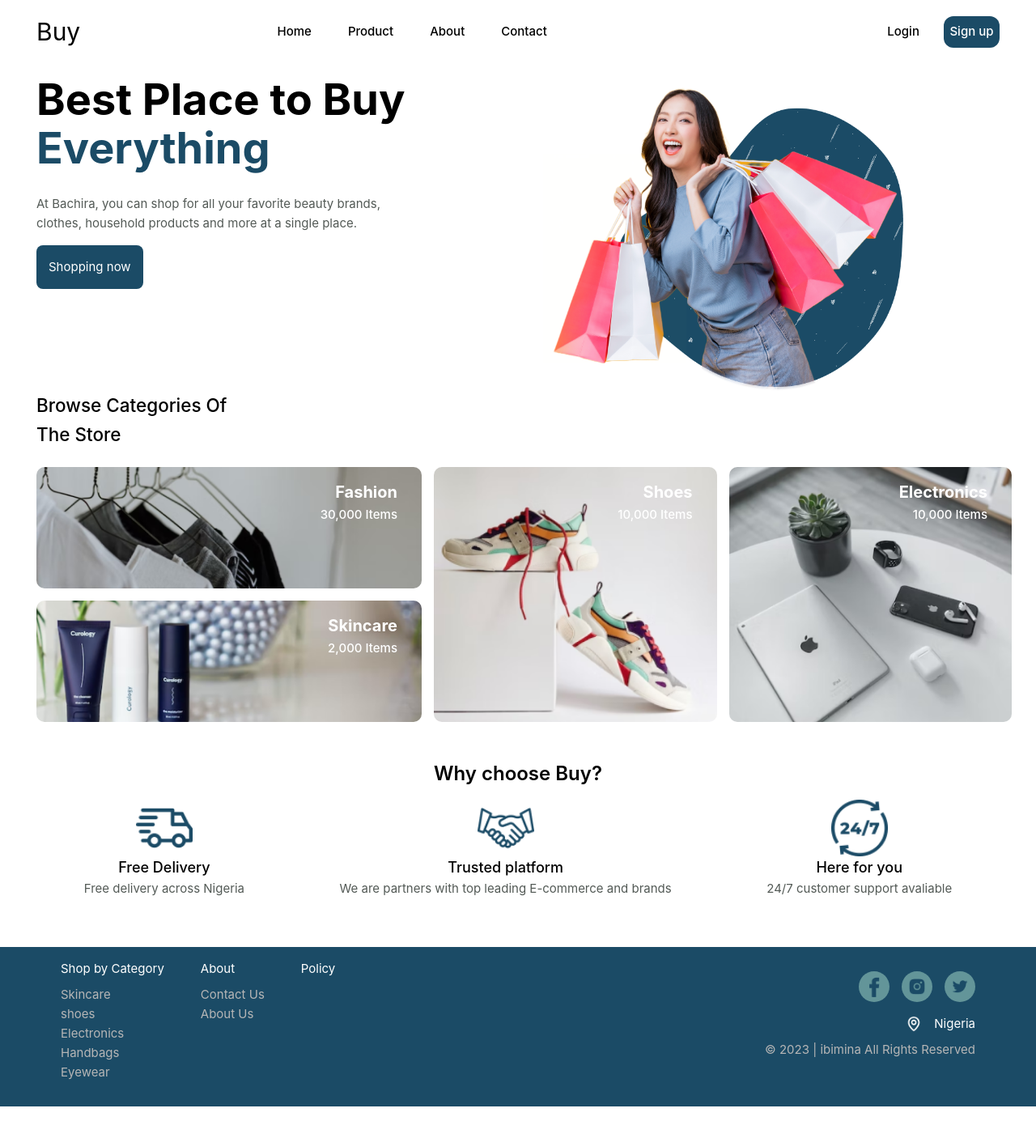
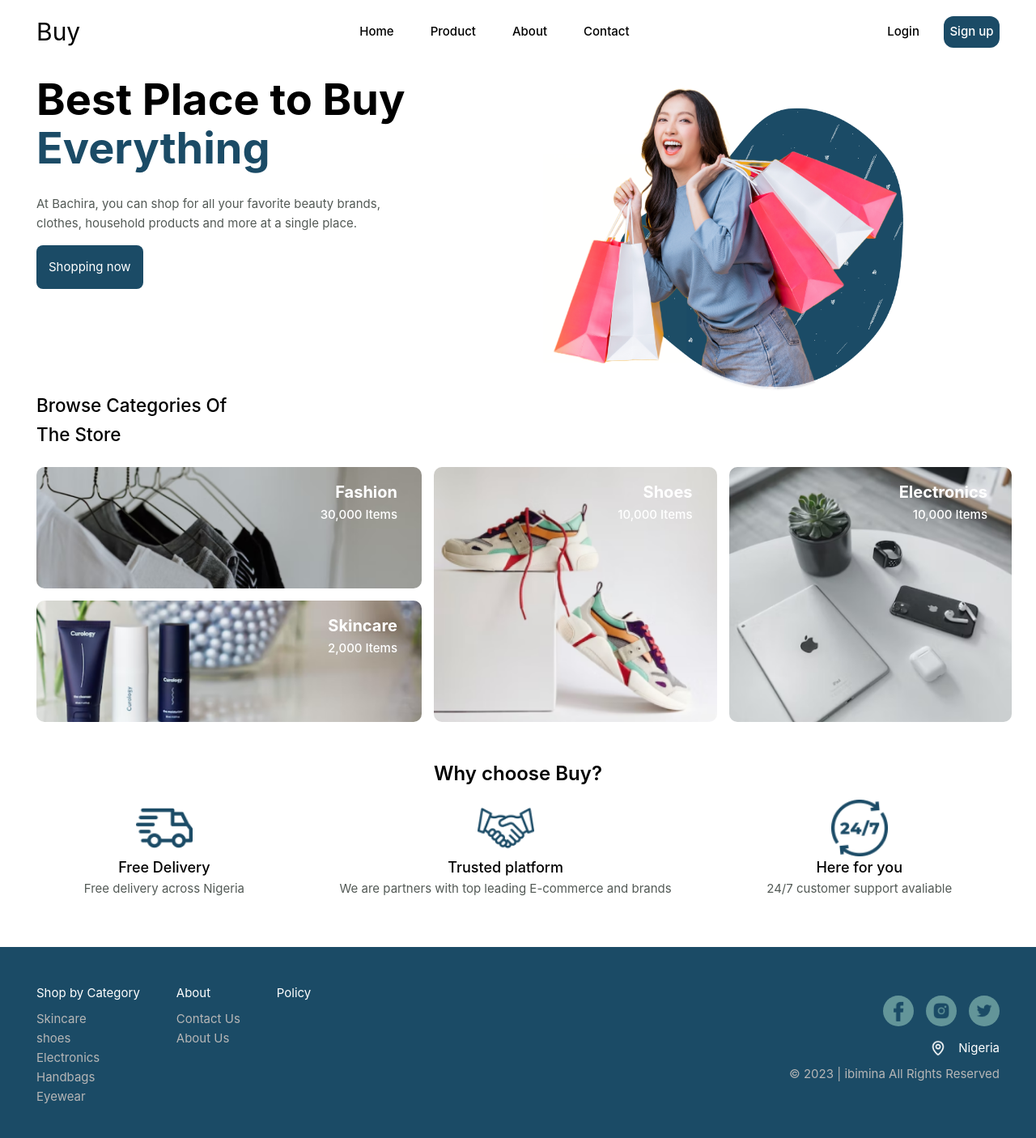
Before and after one commit to ibimina/buy, a Vue app: page / in a window 1280 px wide. Shown: the top 1406 px of the page at 81% size. Before the commit the page ends 1367 px from the top, so only its background shows below. Built offline with nearby package versions, Linux system fonts and the light colour scheme.

Commit message:
style: update style

```diff
--- a/src/components/FooterBar.vue
+++ b/src/components/FooterBar.vue
@@ -96,7 +96,7 @@ footer {
     footer {
         display: flex;
         justify-content: space-between;
-        padding: 1em 5em;
+        padding: 3em;
     }
 
     .footer_links {
--- a/src/components/LandingNavbar.vue
+++ b/src/components/LandingNavbar.vue
@@ -147,7 +147,7 @@ nav[data-visible="true"] {
         height: auto;
         margin: 0;
         max-width: none;
-        width: 75%;
+        width: 80%;
         justify-content: space-between;
         padding: 0;
         background-color: transparent;
@@ -170,6 +170,7 @@ nav[data-visible="true"] {
         border-bottom: none;
         margin: 0;
         padding: 0;
+        justify-content: center;
     }
     .routes li{
         margin-bottom: 0;
```
